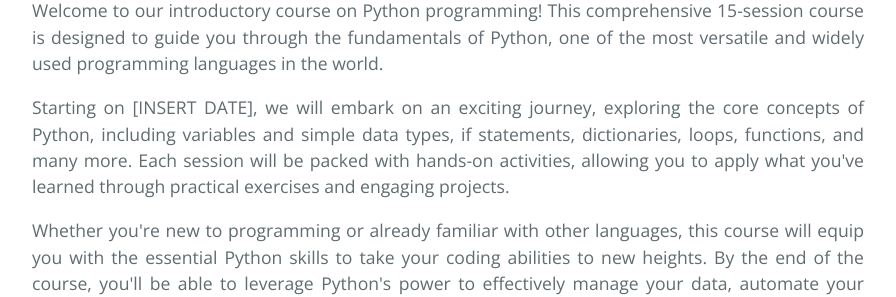
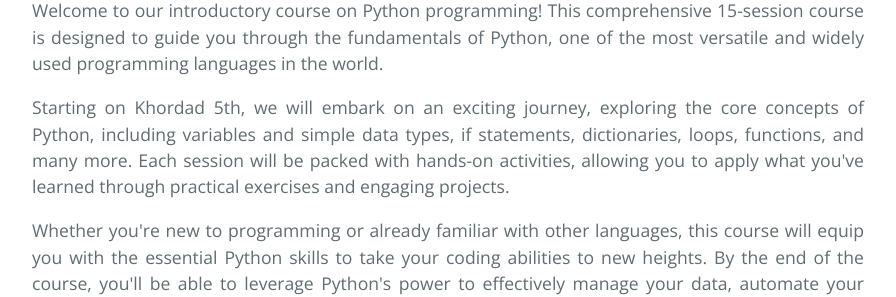
Before and after one commit to MehrdadSamadishadlou/Python_for_Beginners, a Jekyll site: the page built from index.md, in a window 1280 px wide. Shown: the part 818-1115 px from the top of the page, without its empty margins (192-1088 px from the left). Built offline with Jekyll 4.4.1, drawn with Linux system fonts in a browser that asks for light colours.

Commit message:
Update index.md

```diff
--- a/index.md
+++ b/index.md
@@ -13,7 +13,7 @@ Welcome to our introductory course on Python programming! This comprehensive 15-
 </p>
 
 <p style='text-align: justify;'>
-Starting on [INSERT DATE], we will embark on an exciting journey, exploring the core concepts of Python, including variables and simple data types, if statements, dictionaries, loops, functions, and many more. Each session will be packed with hands-on activities, allowing you to apply what you've learned through practical exercises and engaging projects.
+Starting on Khordad 5th, we will embark on an exciting journey, exploring the core concepts of Python, including variables and simple data types, if statements, dictionaries, loops, functions, and many more. Each session will be packed with hands-on activities, allowing you to apply what you've learned through practical exercises and engaging projects.
 </p>
 
 <p style='text-align: justify;'>
```
